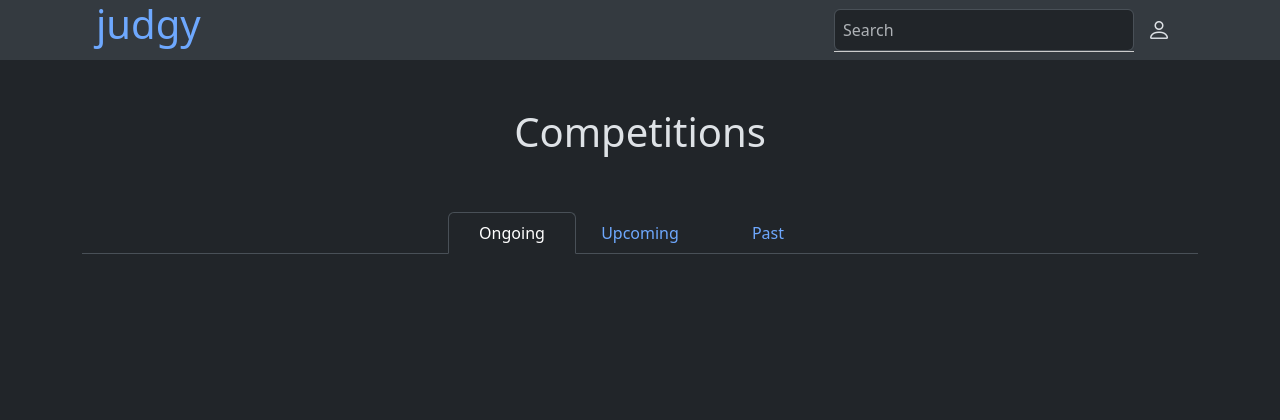
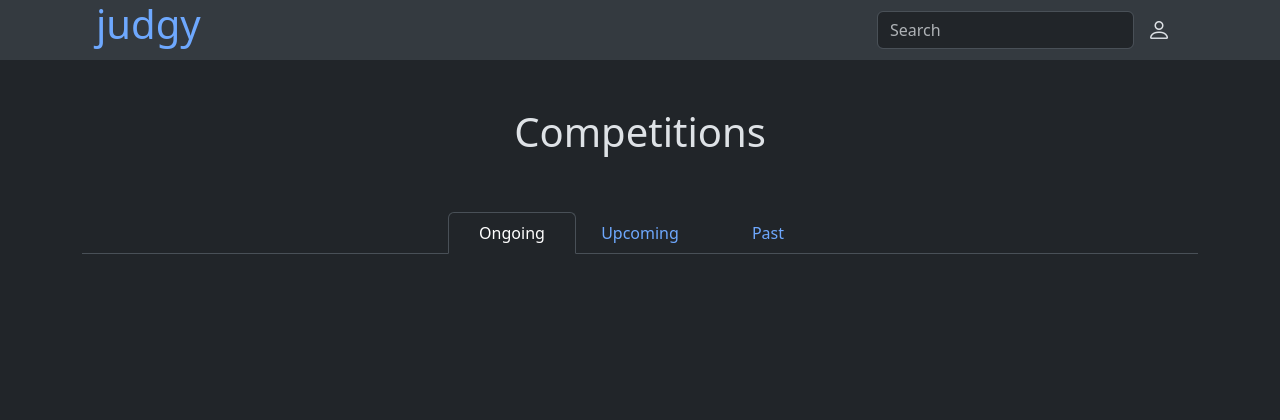
Before and after one commit to miniat-amos/judgy, a Django app: page / in a window 1280 px wide. Shown: the top 420 px of the page. Run offline with Django 5.2, Linux system fonts and the light colour scheme; data that the repository does not hold is empty; some libraries are stand-ins or nearby versions.

Commit message:
Search Update

```diff
--- a/judgy/templates/judgy/base.html
+++ b/judgy/templates/judgy/base.html
@@ -27,48 +27,10 @@
       ::selection {
         color: var(--bs-primary);
       }
-
-      .search-container {
-        position: relative;
-        width: 300px;
-    }
-
-    #search-bar {
-        width: 100%;
-        padding: 8px;
-        box-sizing: border-box;
-    }
-
-    .dropdown-results {
-        position: absolute;
-        top: 100%;
-        left: 0;
-        width: 100%;
-        background-color: black;
-        border: 1px solid #ccc;
-        border-top: none;
-        max-height: 200px;
-        overflow-y: auto;
-        list-style-type: none;
-        padding: 0;
-        margin: 0;
-        z-index: 1000;
-    }
-
-    .dropdown-results li {
-        padding: 8px;
-        cursor: pointer;
-    }
-
-    .dropdown-results li:hover {
-        background-color: gray;
-    }
-
-
     </style>
 
     <script>
-      $(() => {
+      $(async () => {
         $('textarea').css('height', 'auto');
 
         fetch("{% url 'judgy:set_timezone' %}", {
@@ -79,47 +41,31 @@
           },
           body: JSON.stringify({ timezone: Intl.DateTimeFormat().resolvedOptions().timeZone })
         });
+
+        const response = await fetch("{% url 'judgy:competitions' %}");
+        const competitions = await response.json();
+
+        $('.search-input').on('input', function () {
+          const input = $(this).val().trim();
+          if (input) {
+            $('.search-results').addClass('show');
+          } else {
+            $('.search-results').removeClass('show');
+          }
+          $('.search-results').html(
+            competitions
+              .filter(competition => RegExp(input, 'i').test(competition.name) || RegExp(input, 'i').test(competition.code))
+              .map(competition => `
+                <li>
+                  <a class="dropdown-item" style="color: ${competition.color};" href=${"{% url 'judgy:competition_code' 'code' %}".replace('code', competition.code)}>
+                    ${competition.name} (${competition.code})
+                  </a>
+                </li>
+              `)
+              .join('')
+          );
+        });
       });
-
-
-      $(document).ready(function() {
-
-        $.ajax({
-            url: "{% url 'judgy:search' %}",
-            type: 'GET',
-            dataType: 'json',
-            success: function(data) {
-                let results = $('#search-results');
-
-                $('#search-bar').on("input", function() {
-                    let query = $(this).val().trim();
-
-                    if (query === "") {
-                        results.empty().hide();
-                        return;
-                    }
-
-                    query = query.toLowerCase()
-
-                    let filteredData = data.filter(item =>
-                      item.name.toLowerCase().includes(query) || item.code.toLowerCase().includes(query)
-                  );
-
-                    if (filteredData.length) {
-                        results.empty();
-                        $.each(filteredData, function(index, item) {
-                            results.append('<li><a style="display:block" href="' + item.url + '">' + item.name + ' (' + item.code + ')</a></li>');
-                        });
-                        results.show();
-                    } else {
-                        results.hide();
-                    }
-                });
-            },
-        });
-    });
-
-
     </script>
 
     {% block style %}{% endblock %}
--- a/judgy/templates/judgy/includes/header.html
+++ b/judgy/templates/judgy/includes/header.html
@@ -8,13 +8,7 @@
       </div>
       <div class="d-flex justify-content-end w-100">
         <div class="align-items-center d-flex">
-
-
-           <div class="search-container">
-              <input class="form-control mr-sm-2" type="search" placeholder="Search" aria-label="Search" id="search-bar">
-              <ul id="search-results" class="dropdown-results"></ul>
-          </div>
-
+          {% include 'judgy/includes/search.html' %}
 
           <div class="dropdown">
             <button class="btn" data-bs-toggle="dropdown">
--- /dev/null
+++ b/judgy/templates/judgy/includes/search.html
@@ -0,0 +1,4 @@
+<div class="dropdown">
+  <input class="search-input form-control" type="search" placeholder="Search" data-bs-toggle="dropdown">
+  <ul class="search-results dropdown-menu w-100" style="max-height: 16rem; overflow: clip auto;"></ul>
+</div>
--- a/judgy/urls.py
+++ b/judgy/urls.py
@@ -8,7 +8,7 @@ from .views import (
     set_timezone_view,
     competition_create_view,
     competition_code_view,
-    search_view,
+    competitions_view,
     submissions
 )
 
@@ -23,6 +23,6 @@ urlpatterns = [
     path('set-timezone', set_timezone_view, name='set_timezone'),
     path('competition/create', competition_create_view, name='competition_create'),
     path('competition/<str:code>', competition_code_view, name='competition_code'),
-    path('search', search_view, name='search'),
+    path('competitions', competitions_view, name='competitions'),
     path('submissions', submissions, name='submissions')
 ]
--- a/judgy/views.py
+++ b/judgy/views.py
@@ -3,7 +3,7 @@ from django.conf import settings
 from django.contrib.auth import login, logout
 from django.contrib.auth.decorators import user_passes_test
 from django.core.mail import send_mail
-from django.http import JsonResponse, HttpResponseForbidden
+from django.http import JsonResponse
 from django.shortcuts import render, redirect, get_object_or_404
 from django.template.loader import render_to_string
 from django.urls import reverse
@@ -168,22 +168,8 @@ def competition_code_view(request, code):
             competition.delete()
             return JsonResponse({})
 
-def search_view(request):
-    if request.headers.get('x-requested-with') == 'XMLHttpRequest':
-        competitions = Competition.objects.all()
-
-        data = [
-            {
-                'name': competition.name,
-                'code': competition.code,
-                'url': reverse('judgy:competition_code', args=[competition.code]),
-            }
-            for competition in competitions
-        ]
-
-        return JsonResponse(data, safe=False)
-    else:
-        return HttpResponseForbidden('Forbidden')
+def competitions_view(request):
+    return JsonResponse(list(Competition.objects.all().values()), safe=False)
 
 @verified_required
 def submissions(request):
```
Also changed, not shown: judgy/templates/judgy/index.html (+0 -8 lines).
